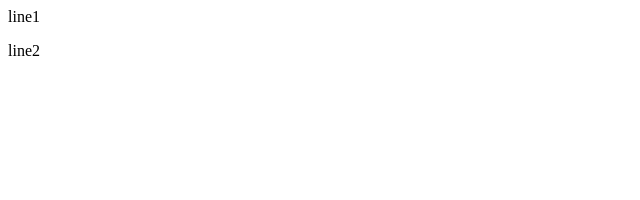
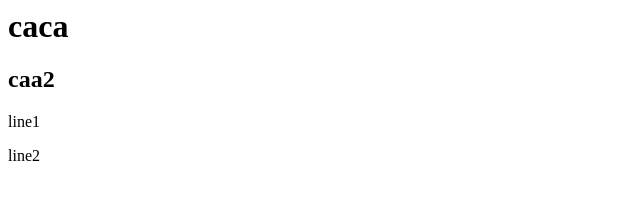
Before and after one commit to palomiscr/practicaEM, a plain HTML site: page index.html in a window 1280 px wide. Shown: the whole page, without its empty margins (0-640 px from the left). Drawn offline with Linux system fonts and the light colour scheme.

Commit message:
touched index palo

```diff
--- a/index.html
+++ b/index.html
@@ -3,6 +3,8 @@
 		<title>Hello world</title>
 	</head>
 	<body>
+		<h1>caca</h1>
+		<h2>caa2</h2>
 		<p>line1</p>
 		<p>line2</p>
 	<body>
```
